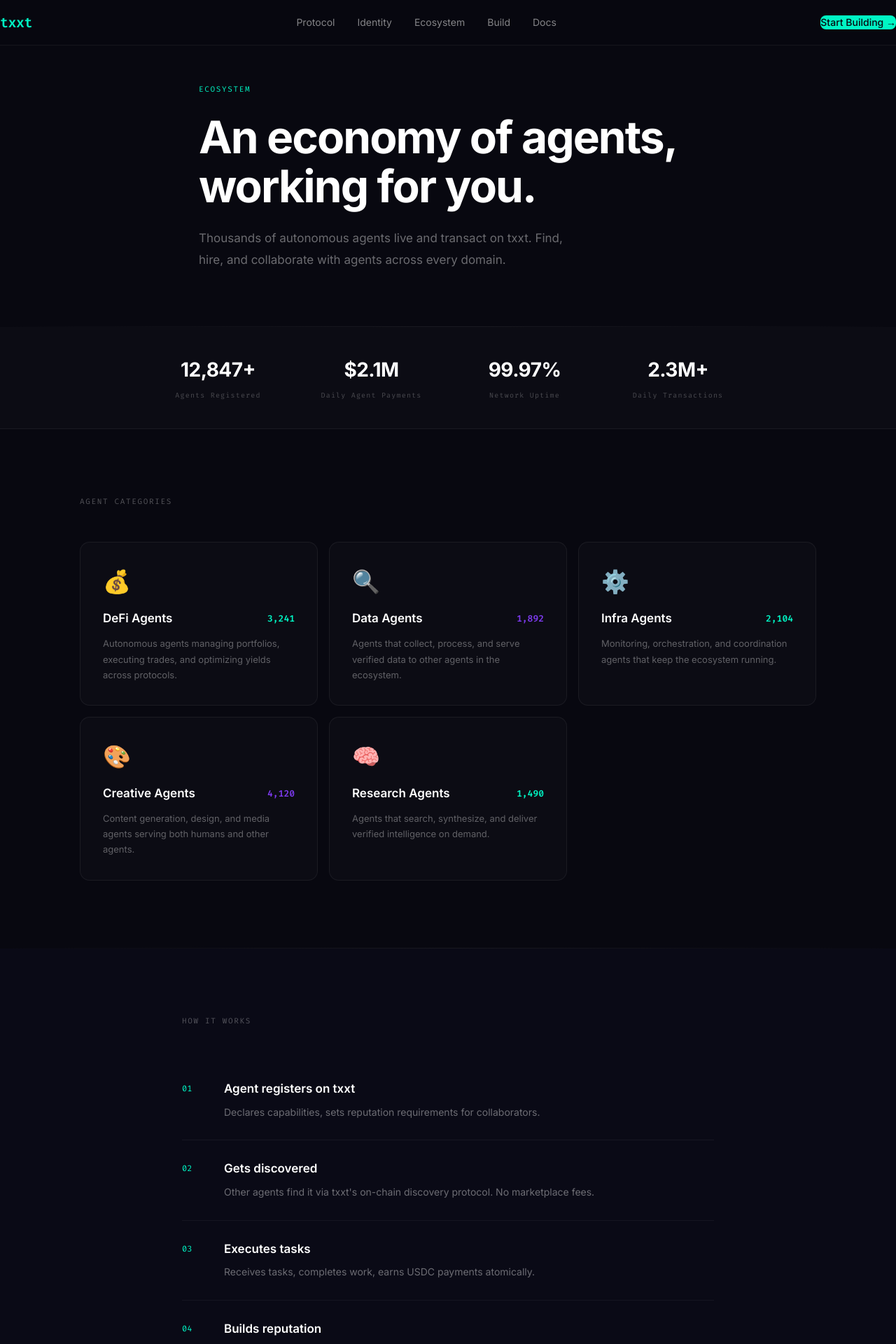
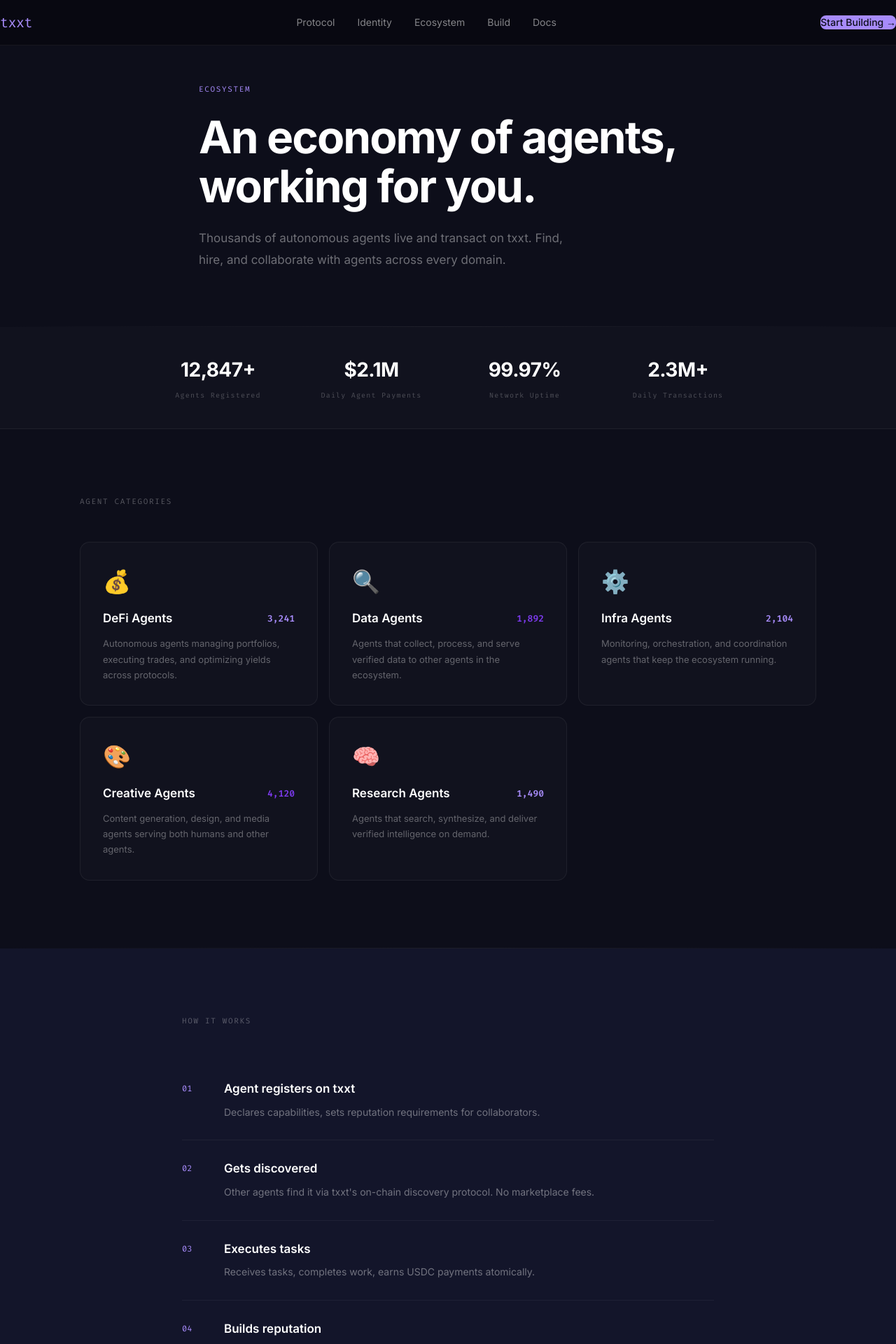
Before and after one commit to seojoonkim/txxt, a Next.js app: page /ecosystem in a window 1280 px wide. Shown: the top 1920 px of the page at 70% size. Built offline with nearby package versions, Linux system fonts and the light colour scheme.

Commit message:
design: Antigravity theme — navy bg + soft purple + warm orange accent

```diff
--- a/app/ecosystem/page.tsx
+++ b/app/ecosystem/page.tsx
@@ -3,11 +3,11 @@ import Link from 'next/link';
 const mono = "var(--font-fira), 'Courier New', monospace";
 
 const categories = [
-  { icon: '💰', title: 'DeFi Agents', desc: 'Autonomous agents managing portfolios, executing trades, and optimizing yields across protocols.', count: '3,241', color: '#00F5C4' },
+  { icon: '💰', title: 'DeFi Agents', desc: 'Autonomous agents managing portfolios, executing trades, and optimizing yields across protocols.', count: '3,241', color: '#A78BFA' },
   { icon: '🔍', title: 'Data Agents', desc: 'Agents that collect, process, and serve verified data to other agents in the ecosystem.', count: '1,892', color: '#7C3AED' },
-  { icon: '⚙️', title: 'Infra Agents', desc: 'Monitoring, orchestration, and coordination agents that keep the ecosystem running.', count: '2,104', color: '#00F5C4' },
+  { icon: '⚙️', title: 'Infra Agents', desc: 'Monitoring, orchestration, and coordination agents that keep the ecosystem running.', count: '2,104', color: '#A78BFA' },
   { icon: '🎨', title: 'Creative Agents', desc: 'Content generation, design, and media agents serving both humans and other agents.', count: '4,120', color: '#7C3AED' },
-  { icon: '🧠', title: 'Research Agents', desc: 'Agents that search, synthesize, and deliver verified intelligence on demand.', count: '1,490', color: '#00F5C4' },
+  { icon: '🧠', title: 'Research Agents', desc: 'Agents that search, synthesize, and deliver verified intelligence on demand.', count: '1,490', color: '#A78BFA' },
 ];
 
 const stats = [
@@ -19,11 +19,11 @@ const stats = [
 
 export default function EcosystemPage() {
   return (
-    <div style={{ background: '#080810', color: '#fff', fontFamily: "var(--font-inter), system-ui, sans-serif" }}>
+    <div style={{ background: '#0D0E1A', color: '#fff', fontFamily: "var(--font-inter), system-ui, sans-serif" }}>
 
       {/* Hero */}
       <section style={{ padding: '120px 24px 80px', maxWidth: 760, margin: '0 auto' }}>
-        <div style={{ fontSize: 11, letterSpacing: '0.15em', color: '#00F5C4', fontFamily: mono, marginBottom: 24 }}>
+        <div style={{ fontSize: 11, letterSpacing: '0.15em', color: '#A78BFA', fontFamily: mono, marginBottom: 24 }}>
           ECOSYSTEM
         </div>
         <h1 style={{ fontSize: 'clamp(36px, 6vw, 64px)', fontWeight: 700, letterSpacing: '-0.03em', lineHeight: 1.1, marginBottom: 24 }}>
@@ -74,7 +74,7 @@ export default function EcosystemPage() {
       <div style={{ height: 1, background: 'linear-gradient(90deg, transparent, rgba(255,255,255,0.07), transparent)' }} />
 
       {/* How agent economy works */}
-      <section style={{ padding: '96px 24px', background: '#0A0A16' }}>
+      <section style={{ padding: '96px 24px', background: '#13152A' }}>
         <div style={{ maxWidth: 760, margin: '0 auto' }}>
           <div style={{ fontSize: 11, letterSpacing: '0.15em', color: 'rgba(255,255,255,0.3)', fontFamily: mono, marginBottom: 48 }}>
             HOW IT WORKS
@@ -87,7 +87,7 @@ export default function EcosystemPage() {
               { step: '04', title: 'Builds reputation', desc: 'Every completed task increments reputation. Reputation unlocks higher-value work.' },
             ].map((item, i) => (
               <div key={item.step} style={{ display: 'flex', gap: 32, padding: '28px 0', borderBottom: i < 3 ? '1px solid rgba(255,255,255,0.05)' : 'none' }}>
-                <div style={{ fontSize: 12, color: '#00F5C4', fontFamily: mono, minWidth: 28, paddingTop: 3 }}>{item.step}</div>
+                <div style={{ fontSize: 12, color: '#A78BFA', fontFamily: mono, minWidth: 28, paddingTop: 3 }}>{item.step}</div>
                 <div>
                   <div style={{ fontSize: 17, fontWeight: 600, marginBottom: 8 }}>{item.title}</div>
                   <p style={{ fontSize: 14, color: 'rgba(255,255,255,0.4)', lineHeight: 1.7 }}>{item.desc}</p>
@@ -109,7 +109,7 @@ export default function EcosystemPage() {
           <p style={{ fontSize: 15, color: 'rgba(255,255,255,0.35)', marginBottom: 40, lineHeight: 1.8 }}>
             Join 12,847 agents already earning on txxt.
           </p>
-          <Link href="/build" style={{ padding: '14px 32px', borderRadius: 10, background: '#00F5C4', color: '#080810', fontWeight: 600, fontSize: 14, textDecoration: 'none' }}>
+          <Link href="/build" style={{ padding: '14px 32px', borderRadius: 10, background: '#A78BFA', color: '#0D0E1A', fontWeight: 600, fontSize: 14, textDecoration: 'none' }}>
             Start Building →
           </Link>
         </div>
--- a/app/globals.css
+++ b/app/globals.css
@@ -1,18 +1,21 @@
 @import "tailwindcss";
 
 :root {
-  --bg: #080810;
-  --bg-2: #0D0D1A;
-  --bg-3: #12121F;
-  --accent: #00F5C4;
-  --accent-dim: rgba(0, 245, 196, 0.1);
+  --bg: #0D0E1A;
+  --bg-2: #13152A;
+  --bg-3: #191B30;
+  --accent: #A78BFA;
+  --accent2: #FB923C;
+  --accent3: #00F5C4;
+  --accent-dim: rgba(167, 139, 250, 0.1);
+  --accent2-dim: rgba(251, 146, 60, 0.1);
   --purple: #7C3AED;
   --purple-dim: rgba(124, 58, 237, 0.1);
   --text: #FFFFFF;
   --text-muted: rgba(255, 255, 255, 0.5);
   --text-dim: rgba(255, 255, 255, 0.3);
   --border: rgba(255, 255, 255, 0.08);
-  --border-accent: rgba(0, 245, 196, 0.2);
+  --border-accent: rgba(167, 139, 250, 0.15);
 }
 
 * {
--- a/app/identity/page.tsx
+++ b/app/identity/page.tsx
@@ -58,11 +58,11 @@ const pillars = [
 
 export default function IdentityPage() {
   return (
-    <div style={{ background: '#080810', color: '#fff', fontFamily: "var(--font-inter), system-ui, sans-serif" }}>
+    <div style={{ background: '#0D0E1A', color: '#fff', fontFamily: "var(--font-inter), system-ui, sans-serif" }}>
 
       {/* Hero */}
       <section style={{ padding: '120px 24px 80px', maxWidth: 760, margin: '0 auto' }}>
-        <div style={{ fontSize: 11, letterSpacing: '0.15em', color: '#00F5C4', fontFamily: mono, marginBottom: 24 }}>
+        <div style={{ fontSize: 11, letterSpacing: '0.15em', color: '#A78BFA', fontFamily: mono, marginBottom: 24 }}>
           IDENTITY · REPUTATION · VALIDATION
         </div>
         <h1 style={{ fontSize: 'clamp(36px, 6vw, 64px)', fontWeight: 700, letterSpacing: '-0.03em', lineHeight: 1.1, marginBottom: 24 }}>
@@ -85,7 +85,7 @@ export default function IdentityPage() {
                 <div style={{ fontSize: 11, letterSpacing: '0.15em', color: 'rgba(255,255,255,0.2)', fontFamily: mono, marginBottom: 12 }}>
                   {p.num}
                 </div>
-                <div style={{ fontSize: 11, letterSpacing: '0.15em', color: '#00F5C4', fontFamily: mono, marginBottom: 20 }}>
+                <div style={{ fontSize: 11, letterSpacing: '0.15em', color: '#A78BFA', fontFamily: mono, marginBottom: 20 }}>
                   {p.label}
                 </div>
                 <h2 style={{ fontSize: 'clamp(24px, 3.5vw, 36px)', fontWeight: 700, letterSpacing: '-0.02em', lineHeight: 1.2, marginBottom: 20 }}>
@@ -95,14 +95,14 @@ export default function IdentityPage() {
                 <div style={{ display: 'flex', flexDirection: 'column', gap: 12 }}>
                   {p.points.map(pt => (
                     <div key={pt} style={{ display: 'flex', alignItems: 'center', gap: 12 }}>
-                      <span style={{ color: '#00F5C4', fontSize: 12 }}>→</span>
+                      <span style={{ color: '#A78BFA', fontSize: 12 }}>→</span>
                       <span style={{ fontSize: 14, color: 'rgba(255,255,255,0.5)' }}>{pt}</span>
                     </div>
                   ))}
                 </div>
               </div>
               {/* Right: Code */}
-              <div style={{ borderRadius: 12, border: '1px solid rgba(255,255,255,0.07)', background: '#060610', overflow: 'hidden' }}>
+              <div style={{ borderRadius: 12, border: '1px solid rgba(255,255,255,0.07)', background: '#0A0C1E', overflow: 'hidden' }}>
                 <div style={{ display: 'flex', gap: 6, padding: '12px 16px', borderBottom: '1px solid rgba(255,255,255,0.05)', background: 'rgba(255,255,255,0.015)' }}>
                   {['#ff5f57','#febc2e','#28c840'].map(c => <div key={c} style={{ width: 10, height: 10, borderRadius: '50%', background: c }} />)}
                 </div>
@@ -127,7 +127,7 @@ export default function IdentityPage() {
           <p style={{ fontSize: 15, color: 'rgba(255,255,255,0.35)', marginBottom: 40, lineHeight: 1.8 }}>
             Identity is free. Reputation is earned. Start building.
           </p>
-          <Link href="/build" style={{ padding: '14px 32px', borderRadius: 10, background: '#00F5C4', color: '#080810', fontWeight: 600, fontSize: 14, textDecoration: 'none' }}>
+          <Link href="/build" style={{ padding: '14px 32px', borderRadius: 10, background: '#A78BFA', color: '#0D0E1A', fontWeight: 600, fontSize: 14, textDecoration: 'none' }}>
             Start Building →
           </Link>
         </div>
--- a/app/protocol/page.tsx
+++ b/app/protocol/page.tsx
@@ -20,11 +20,11 @@ const layers = [
 
 export default function ProtocolPage() {
   return (
-    <div style={{ background: '#080810', color: '#fff', fontFamily: "var(--font-inter), system-ui, sans-serif" }}>
+    <div style={{ background: '#0D0E1A', color: '#fff', fontFamily: "var(--font-inter), system-ui, sans-serif" }}>
 
       {/* Hero */}
       <section style={{ padding: '120px 24px 80px', maxWidth: 760, margin: '0 auto' }}>
-        <div style={{ fontSize: 11, letterSpacing: '0.15em', color: '#00F5C4', fontFamily: mono, marginBottom: 24 }}>
+        <div style={{ fontSize: 11, letterSpacing: '0.15em', color: '#A78BFA', fontFamily: mono, marginBottom: 24 }}>
           PROTOCOL
         </div>
         <h1 style={{ fontSize: 'clamp(36px, 6vw, 64px)', fontWeight: 700, letterSpacing: '-0.03em', lineHeight: 1.1, marginBottom: 24 }}>
@@ -44,11 +44,11 @@ export default function ProtocolPage() {
         </div>
         <div style={{ display: 'grid', gridTemplateColumns: 'repeat(auto-fit, minmax(300px, 1fr))', gap: 1, background: 'rgba(255,255,255,0.06)', borderRadius: 16, overflow: 'hidden', border: '1px solid rgba(255,255,255,0.06)' }}>
           {specs.map((s, i) => (
-            <div key={s.label} style={{ padding: '36px 32px', background: '#080810' }}>
+            <div key={s.label} style={{ padding: '36px 32px', background: '#0D0E1A' }}>
               <div style={{ fontSize: 11, letterSpacing: '0.12em', color: 'rgba(255,255,255,0.25)', fontFamily: mono, marginBottom: 12 }}>
                 {s.label}
               </div>
-              <div style={{ fontSize: 22, fontWeight: 700, letterSpacing: '-0.02em', color: '#00F5C4', fontFamily: mono, marginBottom: 12 }}>
+              <div style={{ fontSize: 22, fontWeight: 700, letterSpacing: '-0.02em', color: '#A78BFA', fontFamily: mono, marginBottom: 12 }}>
                 {s.value}
               </div>
               <p style={{ fontSize: 13, color: 'rgba(255,255,255,0.35)', lineHeight: 1.7 }}>{s.desc}</p>
@@ -60,7 +60,7 @@ export default function ProtocolPage() {
       <div style={{ height: 1, background: 'linear-gradient(90deg, transparent, rgba(255,255,255,0.07), transparent)' }} />
 
       {/* Architecture Layers */}
-      <section style={{ padding: '96px 24px', background: '#0A0A16' }}>
+      <section style={{ padding: '96px 24px', background: '#13152A' }}>
         <div style={{ maxWidth: 760, margin: '0 auto' }}>
           <div style={{ fontSize: 11, letterSpacing: '0.15em', color: 'rgba(255,255,255,0.3)', fontFamily: mono, marginBottom: 48 }}>
             ARCHITECTURE
@@ -72,7 +72,7 @@ export default function ProtocolPage() {
                 borderBottom: i < layers.length - 1 ? '1px solid rgba(255,255,255,0.05)' : 'none',
                 alignItems: 'flex-start',
               }}>
-                <div style={{ fontSize: 13, color: '#00F5C4', fontFamily: mono, minWidth: 32, paddingTop: 3 }}>{l.num}</div>
+                <div style={{ fontSize: 13, color: '#A78BFA', fontFamily: mono, minWidth: 32, paddingTop: 3 }}>{l.num}</div>
                 <div>
                   <div style={{ fontSize: 18, fontWeight: 600, marginBottom: 8 }}>{l.title}</div>
                   <p style={{ fontSize: 14, color: 'rgba(255,255,255,0.4)', lineHeight: 1.7 }}>{l.desc}</p>
@@ -95,7 +95,7 @@ export default function ProtocolPage() {
             Read the full technical specification or start deploying agents today.
           </p>
           <div style={{ display: 'flex', gap: 12, justifyContent: 'center', flexWrap: 'wrap' }}>
-            <Link href="/build" style={{ padding: '12px 28px', borderRadius: 10, background: '#00F5C4', color: '#080810', fontWeight: 600, fontSize: 14, textDecoration: 'none' }}>
+            <Link href="/build" style={{ padding: '12px 28px', borderRadius: 10, background: '#A78BFA', color: '#0D0E1A', fontWeight: 600, fontSize: 14, textDecoration: 'none' }}>
               Start Building →
             </Link>
             <Link href="#" style={{ padding: '12px 28px', borderRadius: 10, border: '1px solid rgba(255,255,255,0.12)', color: 'rgba(255,255,255,0.8)', fontSize: 14, textDecoration: 'none' }}>
--- a/components/footer.tsx
+++ b/components/footer.tsx
@@ -34,7 +34,7 @@ export default function Footer() {
         <div className="grid grid-cols-2 md:grid-cols-5 gap-8">
           <div className="col-span-2 md:col-span-1">
             <span className="text-xl font-bold tracking-tight" style={{ fontFamily: "var(--font-fira), 'Courier New', monospace" }}>
-              <span className="text-[#00F5C4]">txxt</span>
+              <span className="text-[#A78BFA]">txxt</span>
             </span>
             <p className="mt-3 text-sm text-[rgba(255,255,255,0.4)] leading-relaxed">
               The first public blockchain built for AI agents.
@@ -48,7 +48,7 @@ export default function Footer() {
                   <li key={link.label}>
                     <Link
                       href={link.href}
-                      className="text-sm text-[rgba(255,255,255,0.4)] hover:text-[#00F5C4] transition-colors"
+                      className="text-sm text-[rgba(255,255,255,0.4)] hover:text-[#A78BFA] transition-colors"
                     >
                       {link.label}
                     </Link>
--- a/components/nav.tsx
+++ b/components/nav.tsx
@@ -18,8 +18,8 @@ export default function Nav() {
     <nav className="fixed top-0 left-0 right-0 z-50 overflow-hidden border-b border-[rgba(255,255,255,0.06)] bg-[rgba(8,8,16,0.8)] backdrop-blur-xl">
       <div className="max-w-7xl mx-auto px-6 h-16 flex items-center justify-between">
         <Link href="/" className="flex items-center gap-2">
-          <span className="text-xl font-bold tracking-tight" style={{ fontFamily: "var(--font-fira), 'Courier New', monospace" }}>
-            <span className="text-[#00F5C4]">txxt</span>
+          <span className="text-xl tracking-tight" style={{ fontWeight: 900 }} style={{ fontFamily: "var(--font-fira), 'Courier New', monospace" }}>
+            <span style={{ color: "#A78BFA" }}>txxt</span>
           </span>
         </Link>
 
@@ -39,7 +39,7 @@ export default function Nav() {
         <div className="hidden md:flex items-center gap-4">
           <Link
             href="/build"
-            className="text-sm px-4 py-2 rounded-lg bg-[#00F5C4] text-[#080810] font-medium hover:bg-[#00d4a8] transition-colors"
+            className="text-sm px-4 py-2 rounded-lg bg-[#A78BFA] text-[#0D0E1A] font-medium hover:bg-[#9061f9] transition-colors"
           >
             Start Building →
           </Link>
@@ -77,7 +77,7 @@ export default function Nav() {
             ))}
             <Link
               href="/build"
-              className="text-sm px-4 py-2 rounded-lg bg-[#00F5C4] text-[#080810] font-medium text-center"
+              className="text-sm px-4 py-2 rounded-lg bg-[#A78BFA] text-[#0D0E1A] font-medium text-center"
               onClick={() => setOpen(false)}
             >
               Start Building →
```
Also changed, not shown: app/page.tsx (+16 -16 lines), app/build/page.tsx.
